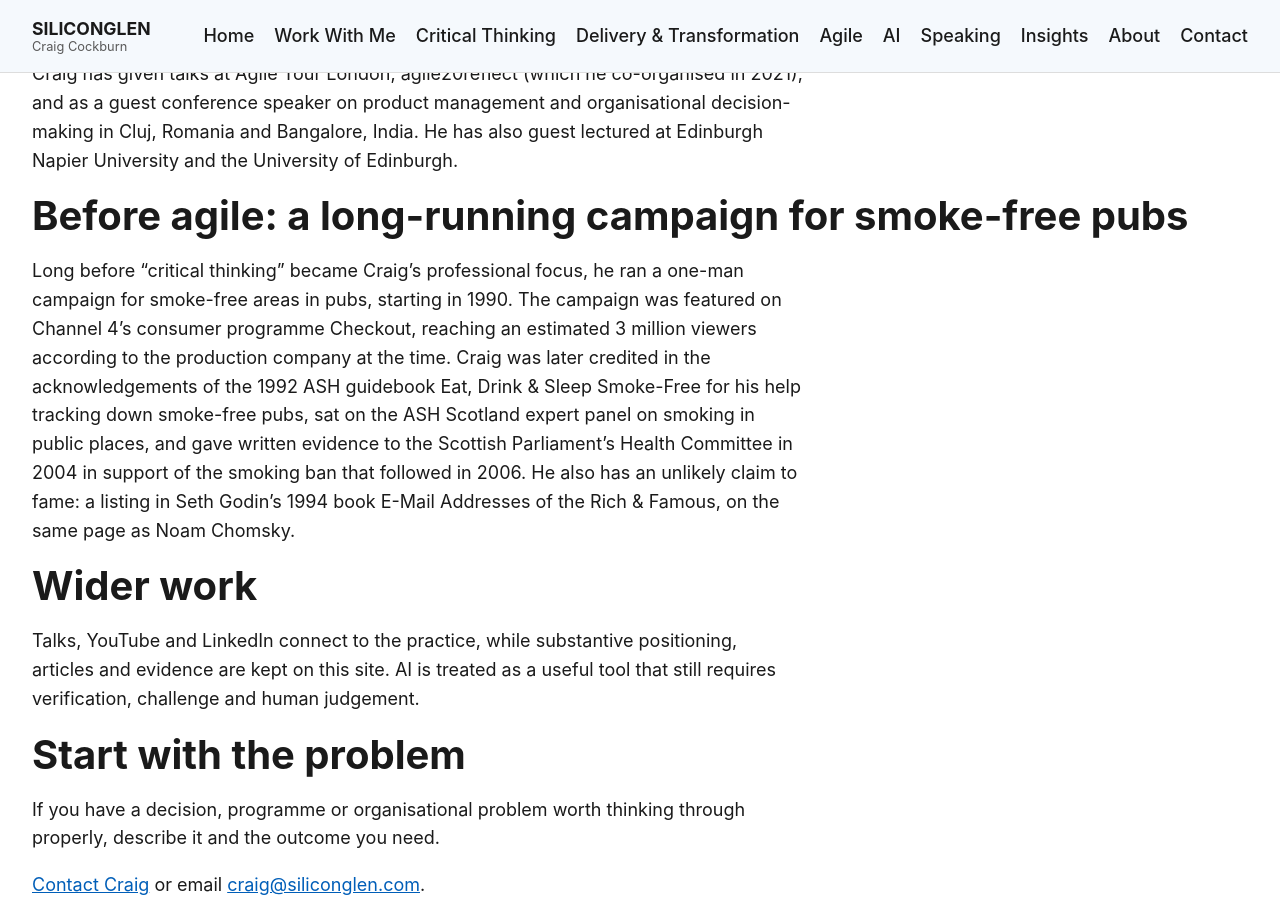
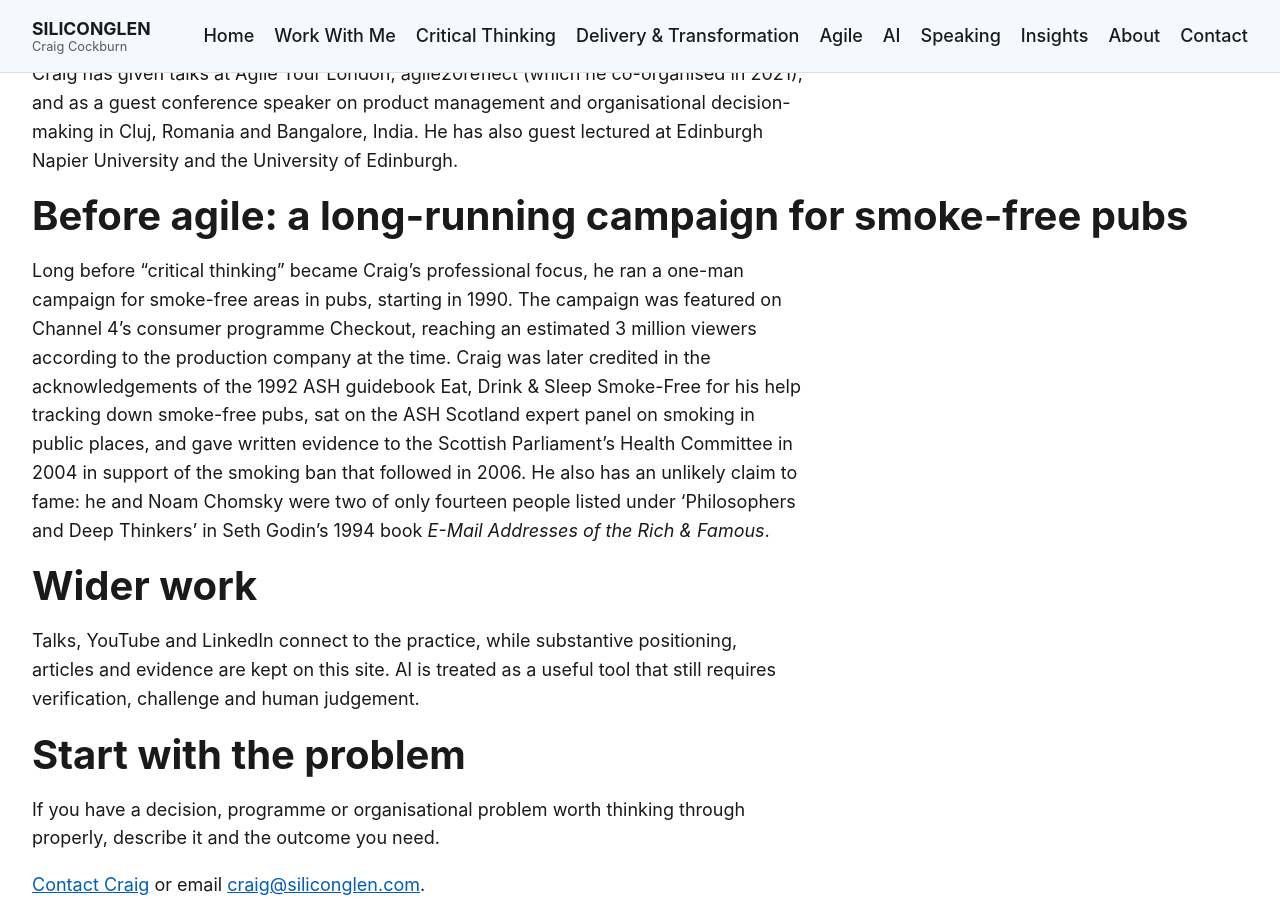
Before and after one commit to siliconglen/siliconglen-site, a Jekyll site: the page built from about/index.md, in a window 1280 px wide and 900 px high, scrolled down 2967 px. Built offline with Jekyll 4.4.1, drawn with Linux system fonts in a browser that asks for light colours.

Commit message:
Update about page claim to fame

```diff
--- a/about/index.md
+++ b/about/index.md
@@ -59,7 +59,7 @@ Craig has given talks at Agile Tour London, agile20reflect (which he co-organise
 
 ## Before agile: a long-running campaign for smoke-free pubs
 
-Long before "critical thinking" became Craig's professional focus, he ran a one-man campaign for smoke-free areas in pubs, starting in 1990. The campaign was featured on Channel 4's consumer programme Checkout, reaching an estimated 3 million viewers according to the production company at the time. Craig was later credited in the acknowledgements of the 1992 ASH guidebook Eat, Drink & Sleep Smoke-Free for his help tracking down smoke-free pubs, sat on the ASH Scotland expert panel on smoking in public places, and gave written evidence to the Scottish Parliament's Health Committee in 2004 in support of the smoking ban that followed in 2006. He also has an unlikely claim to fame: a listing in Seth Godin's 1994 book E-Mail Addresses of the Rich & Famous, on the same page as Noam Chomsky.
+Long before "critical thinking" became Craig's professional focus, he ran a one-man campaign for smoke-free areas in pubs, starting in 1990. The campaign was featured on Channel 4's consumer programme Checkout, reaching an estimated 3 million viewers according to the production company at the time. Craig was later credited in the acknowledgements of the 1992 ASH guidebook Eat, Drink & Sleep Smoke-Free for his help tracking down smoke-free pubs, sat on the ASH Scotland expert panel on smoking in public places, and gave written evidence to the Scottish Parliament's Health Committee in 2004 in support of the smoking ban that followed in 2006. He also has an unlikely claim to fame: he and Noam Chomsky were two of only fourteen people listed under 'Philosophers and Deep Thinkers' in Seth Godin's 1994 book *E-Mail Addresses of the Rich & Famous*.
 
 ## Wider work
 
```
